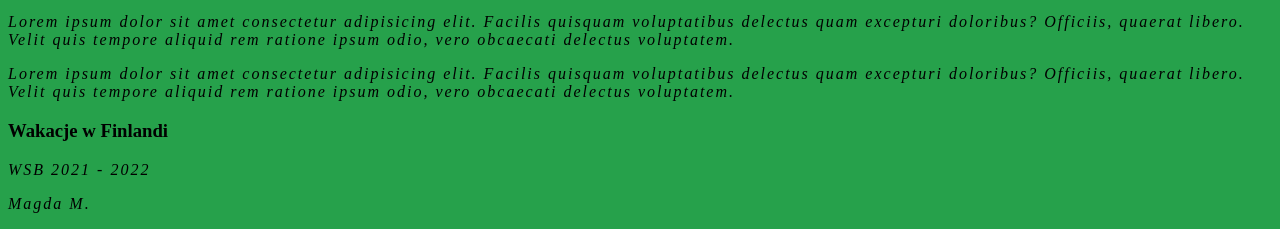
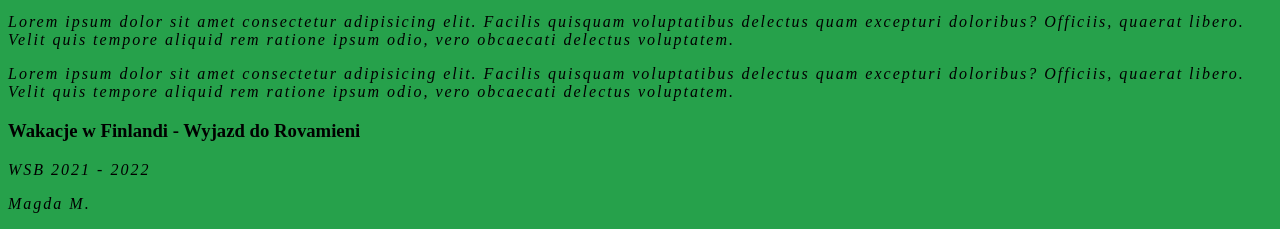
Before and after one commit to zalewskip123/strona-wsb, a plain HTML site: page index.html in a window 1280 px wide. Shown: the part 613-842 px from the top of the page. Drawn offline with Linux system fonts and the light colour scheme.

Commit message:
zmien h3 tydzien II na branchu main

```diff
--- a/index.html
+++ b/index.html
@@ -41,7 +41,7 @@
     <p>Lorem ipsum dolor sit amet consectetur adipisicing elit. Facilis quisquam voluptatibus delectus quam excepturi
         doloribus? Officiis, quaerat libero. Velit quis tempore aliquid rem ratione ipsum odio, vero obcaecati delectus
         voluptatem.</p>
-    <h3>Wakacje w Finlandi</h3>
+    <h3>Wakacje w Finlandi - Wyjazd do Rovamieni</h3>
     <p>WSB 2021 - 2022</p>
     <p>Magda M.</p>
 </body>
```
